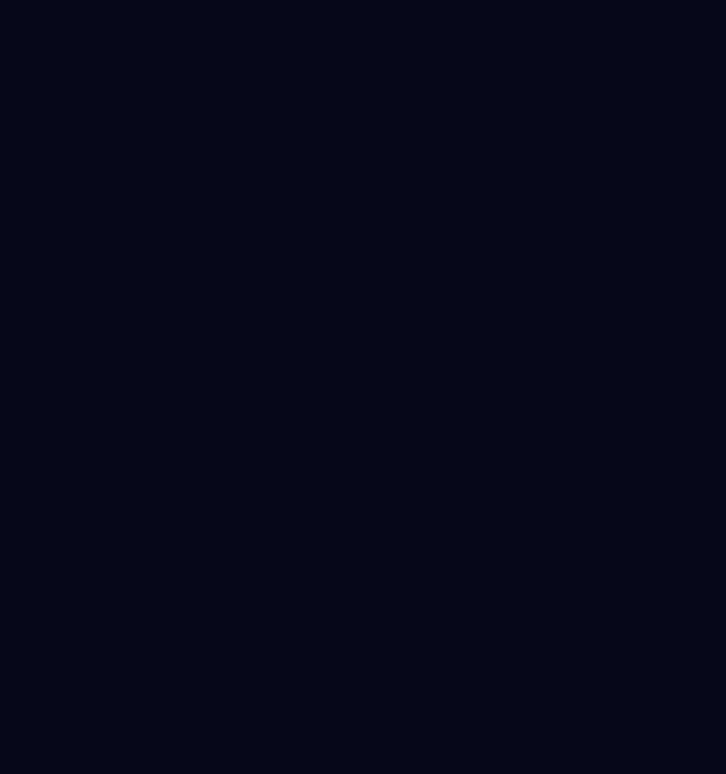
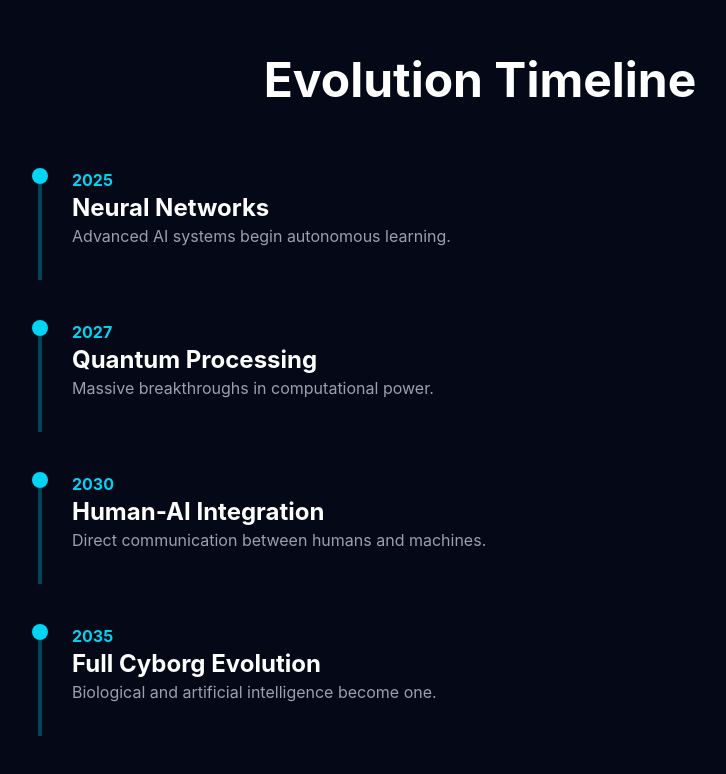
Before and after one commit to Priyanshupandey77/cyborg, a React (Vite) app: page / in a window 1280 px wide. Shown: the part 1548-2322 px from the top of the page, without its empty margins (160-886 px from the left). Before the commit the page ends 1508 px from the top, so only its background shows below. Built offline with nearby package versions, Linux system fonts and the light colour scheme.

Commit message:
added Timeline

```diff
--- a/src/App.jsx
+++ b/src/App.jsx
@@ -1,12 +1,14 @@
 import Navbar from "./components/Navbar";
 import Feature from "./sections/Features";
 import Hero from "./sections/Hero";
+import Timeline from "./sections/Timeline";
 function App() {
   return (
     <>
       <Navbar />
       <Hero />
       <Feature/>
+      <Timeline/>
     </>
   );
 }
--- a/src/sections/Timeline.jsx
+++ b/src/sections/Timeline.jsx
@@ -0,0 +1,52 @@
+function Timeline() {
+  const timelineData = [
+    {
+      year: "2025",
+      title: "Neural Networks",
+      desc: "Advanced AI systems begin autonomous learning.",
+    },
+    {
+      year: "2027",
+      title: "Quantum Processing",
+      desc: "Massive breakthroughs in computational power.",
+    },
+    {
+      year: "2030",
+      title: "Human-AI Integration",
+      desc: "Direct communication between humans and machines.",
+    },
+    {
+      year: "2035",
+      title: "Full Cyborg Evolution",
+      desc: "Biological and artificial intelligence become one.",
+    },
+  ];
+  return (
+    <section className="py-24 px-8">
+      <div className="max-w-4xl mx-auto">
+        <h2 className="text-5xl font-bold text-center mb-16">
+          Evolution Timeline
+        </h2>
+
+        {timelineData.map((item) => (
+          <div key={item.year} className="flex gap-6 mb-10">
+            <div className="flex flex-col items-center">
+              <div className="w-4 h-4 rounded-full bg-cyan-400"></div>
+              <div className="w-1 h-24 bg-cyan-400/30"></div>
+            </div>
+
+            <div>
+              <p className="text-cyan-400 font-bold">{item.year}</p>
+
+              <h3 className="text-2xl font-bold">{item.title}</h3>
+
+              <p className="text-gray-400">{item.desc}</p>
+            </div>
+          </div>
+        ))}
+      </div>
+    </section>
+  );
+}
+
+export default Timeline;
```
